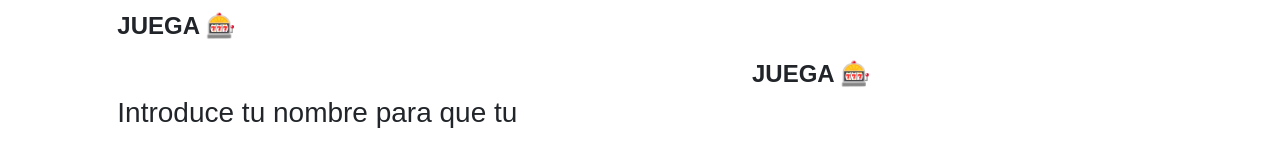
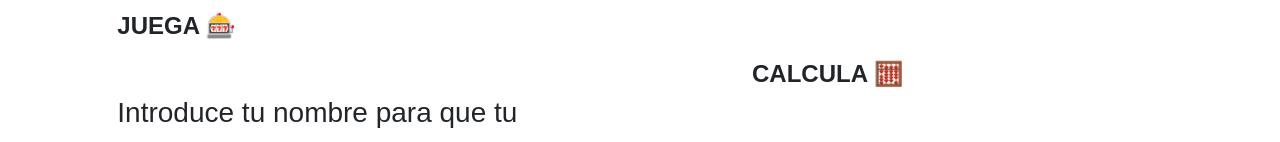
Before and after one commit to antonellaOvO/funciones-operaciones-numeros, a plain HTML site: page index.html in a window 1280 px wide. Shown: the part 184-326 px from the top of the page. Drawn offline with nearby package versions, Linux system fonts and the light colour scheme; a web font is replaced by a local one.

Commit message:
added legend on the 2nd form

```diff
--- a/index.html
+++ b/index.html
@@ -77,7 +77,7 @@
         <h1>2-CALCULO OPERACIÓN A ELEGIR</h1>
         <form id="formTwo" action="/procesar_formulario" method="post">
           <div class="mb-3">
-            <legend class="mb-5">JUEGA 🎰</legend>
+            <legend class="mb-5">CALCULA 🧮</legend>
           </div>
           <div class="my-5">
             <label for="inputNumeroOne" class="fs-3 form-label"
```
